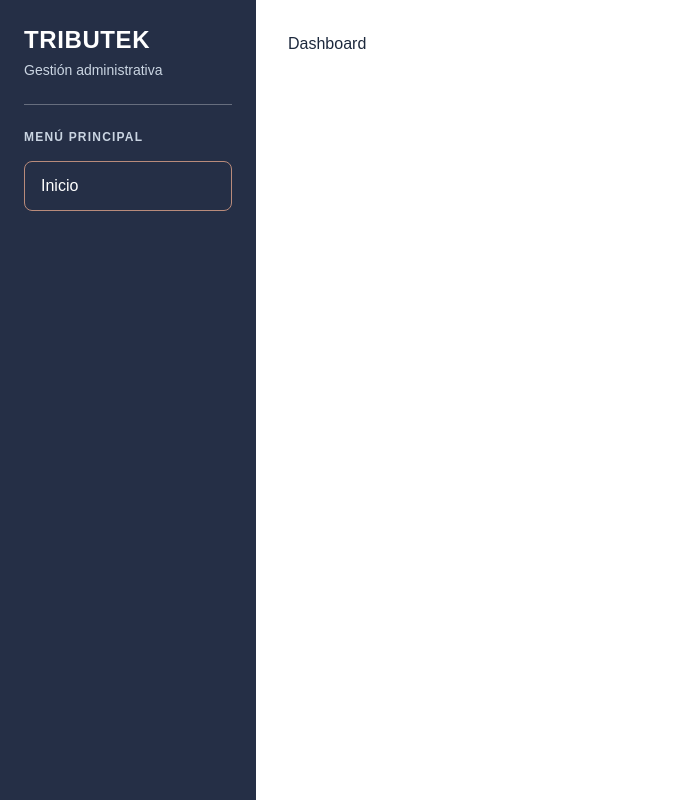
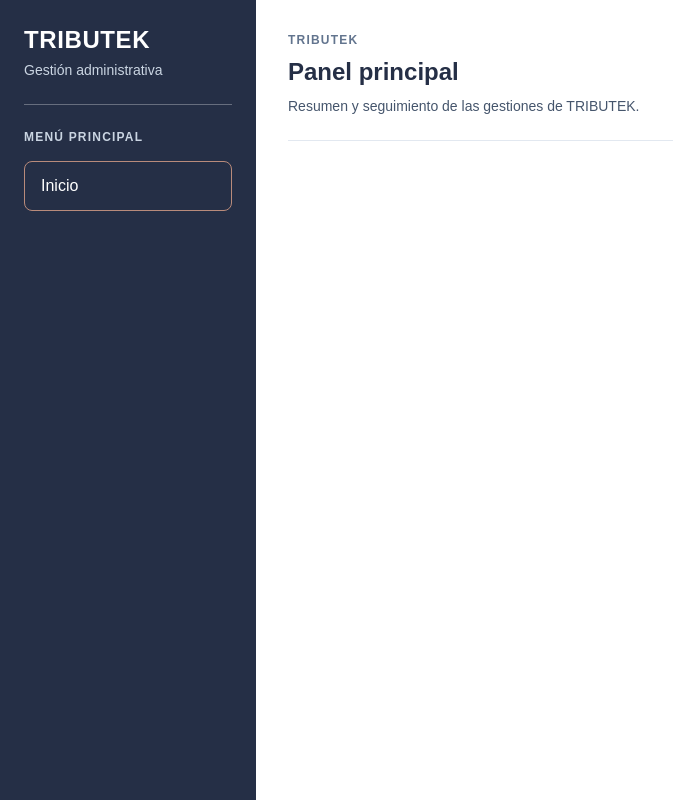
Before and after one commit to Grupo-TRIBUTEK/Capstone-TRIBUTEK, a Next.js app in the folder tributek/frontend/: page /admin in a window 1280 px wide. Shown: the whole page, without its empty margins (0-673 px from the left). Built offline with nearby package versions, Linux system fonts and the light colour scheme.

Commit message:
Encabezado reutilizable al panel administrativo :)

```diff
--- a/tributek/frontend/app/admin/page.tsx
+++ b/tributek/frontend/app/admin/page.tsx
@@ -1,7 +1,12 @@
+import Header from "../components/layout/Header";
+
 export default function AdminPage() {
   return (
     <main>
-      <h1>Dashboard</h1>
+      <Header
+        title="Panel principal"
+        description="Resumen y seguimiento de las gestiones de TRIBUTEK."
+      />
     </main>
   );
 }
--- /dev/null
+++ b/tributek/frontend/app/components/layout/Header.tsx
@@ -0,0 +1,27 @@
+type HeaderProps = {
+  title: string;
+  description?: string;
+};
+
+export default function Header({
+  title,
+  description,
+}: HeaderProps) {
+  return (
+    <header className="border-b border-slate-200 pb-6">
+      <p className="text-xs font-semibold uppercase tracking-widest text-slate-500">
+        TRIBUTEK
+      </p>
+
+      <h1 className="mt-2 text-2xl font-bold text-[#252f46]">
+        {title}
+      </h1>
+
+      {description && (
+        <p className="mt-2 text-sm text-slate-600">
+          {description}
+        </p>
+      )}
+    </header>
+  );
+}
```
